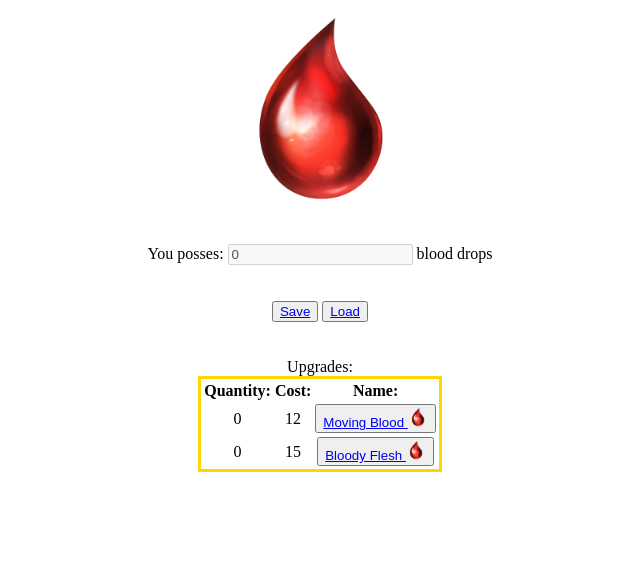
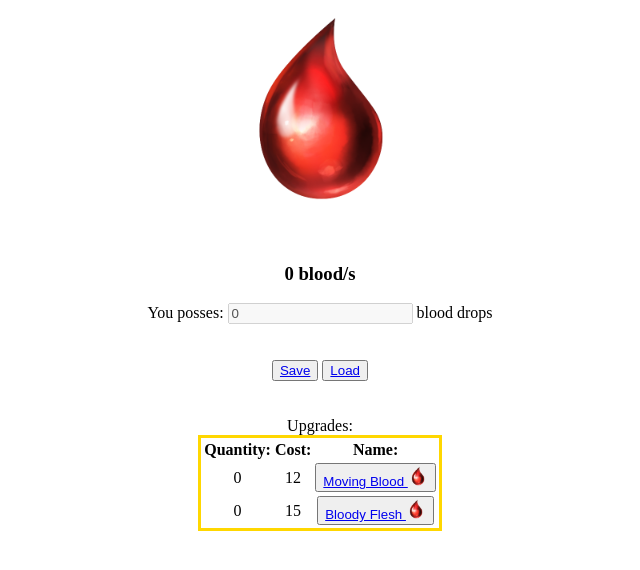
Before and after one commit to Lucasldab/clicker, a plain HTML site: page index.html in a window 1280 px wide. Shown: the whole page, without its empty margins (320-960 px from the left). Drawn offline with Linux system fonts and the light colour scheme.

Commit message:
Contagem por segundo

```diff
--- a/index.html
+++ b/index.html
@@ -13,6 +13,7 @@
     <a href="#" onclick="add()"><img src="BloodDrop.png" id="bloodimage" class="center"></a>
     <br><br>
     <div class="center">
+        <h3 id="bloodPerSecond">Blood per second</h3>
         You posses:
         <input type="text" id="text" disabled></input>
         blood drops
--- a/script.js
+++ b/script.js
@@ -1,6 +1,7 @@
 var bloodCount = 0;
 var autoblood = 0;
 var bloodyflesh = 0;
+var multiplier = 1;
 
 setInterval(timer, 1000);
 
@@ -16,6 +17,8 @@ function update() {
 
     document.getElementById("ammountBloodyFlesh").innerHTML = bloodyflesh
     document.getElementById("costBloodyFlesh").innerHTML = (bloodyflesh + 1) * 15;
+
+    document.getElementById("bloodPerSecond").innerHTML = ((autoblood + (bloodyflesh*2))*multiplier) + " blood/s"
 }
 
 function timer() {
```
